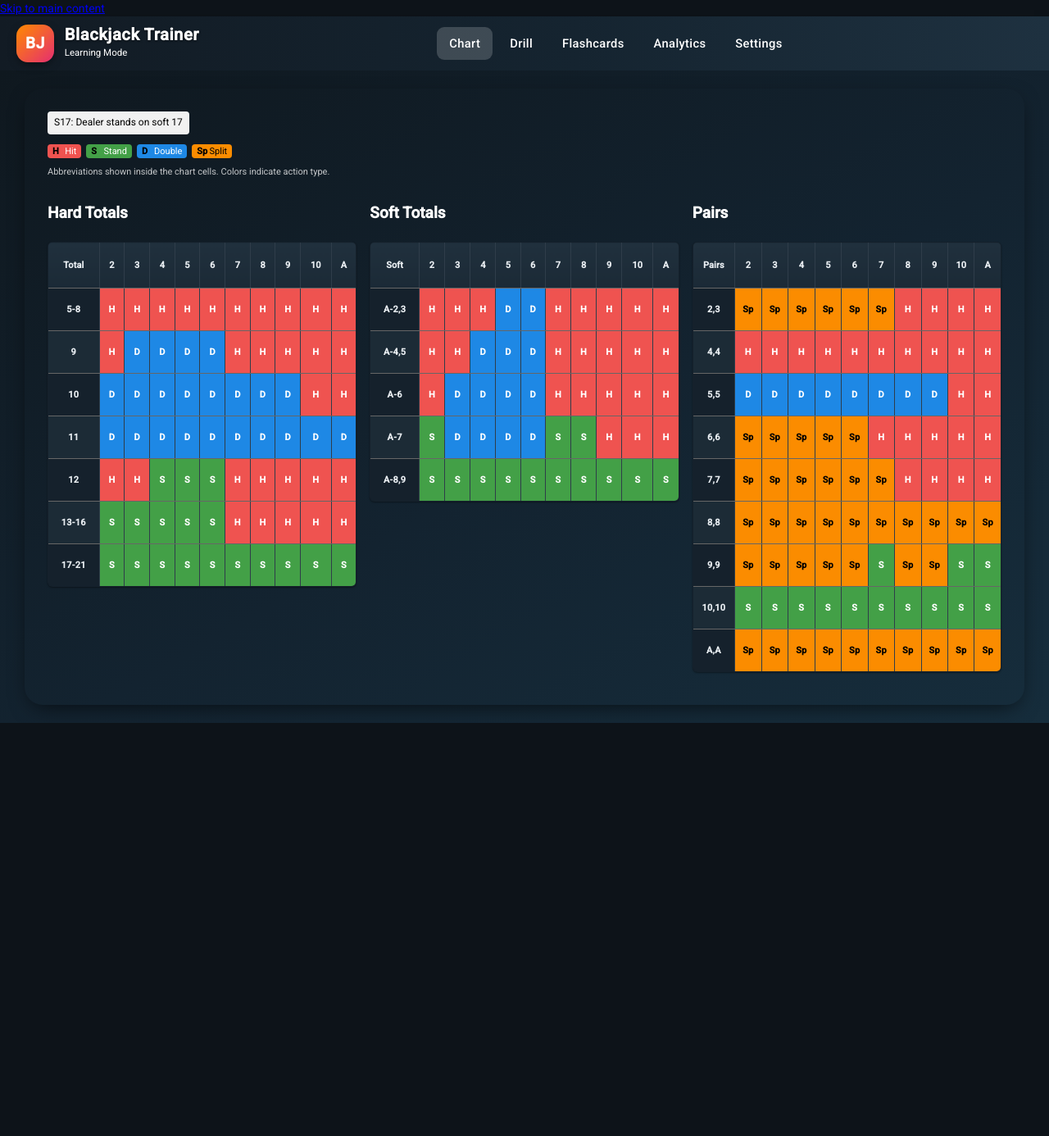
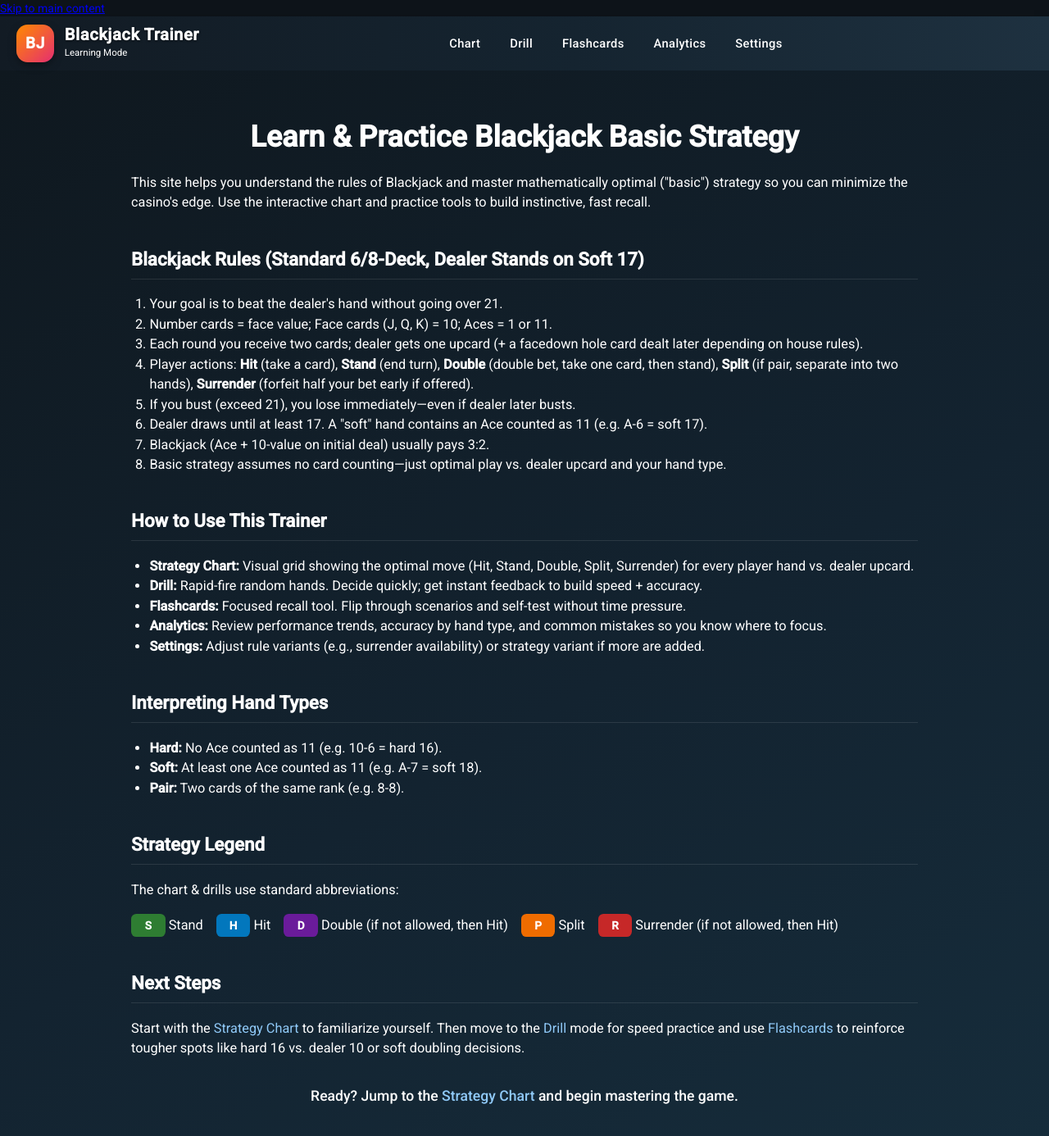
Before and after one commit to craigmcginnis/BlackjackBasicStrategy, an Angular app: page / in a window 1280 px wide. Before the commit this address led to /chart. Shown: the top 1386 px of the page at 82% size. Before the commit the page ends 882 px from the top, so only its background shows below. Built offline with nearby package versions, Linux system fonts and the light colour scheme.

Commit message:
feat: add home component with rules and usage instructions for blackjack strategy

```diff
--- a/src/app/app.routes.ts
+++ b/src/app/app.routes.ts
@@ -1,8 +1,7 @@
 import { Routes } from '@angular/router';
 
 export const routes: Routes = [
-	// Home redirects to strategy chart for now
-	{ path: '', pathMatch: 'full', redirectTo: 'chart' },
+	{ path: '', pathMatch: 'full', loadComponent: () => import('./features/home/home.component').then(m => m.HomeComponent) },
 	{
 		path: 'chart',
 		loadComponent: () =>
--- /dev/null
+++ b/src/app/features/home/home.component.html
@@ -0,0 +1,56 @@
+<section class="home">
+  <h1>Learn & Practice Blackjack Basic Strategy</h1>
+  <p>
+    This site helps you understand the rules of Blackjack and master mathematically optimal ("basic") strategy so you
+    can minimize the casino's edge. Use the interactive chart and practice tools to build instinctive, fast recall.
+  </p>
+
+  <h2>Blackjack Rules (Standard 6/8-Deck, Dealer Stands on Soft 17)</h2>
+  <ol>
+    <li>Your goal is to beat the dealer's hand without going over 21.</li>
+    <li>Number cards = face value; Face cards (J, Q, K) = 10; Aces = 1 or 11.</li>
+    <li>Each round you receive two cards; dealer gets one upcard (+ a facedown hole card dealt later depending on house rules).</li>
+    <li>Player actions: <strong>Hit</strong> (take a card), <strong>Stand</strong> (end turn), <strong>Double</strong> (double bet, take one card, then stand), <strong>Split</strong> (if pair, separate into two hands), <strong>Surrender</strong> (forfeit half your bet early if offered).</li>
+    <li>If you bust (exceed 21), you lose immediately—even if dealer later busts.</li>
+    <li>Dealer draws until at least 17. A "soft" hand contains an Ace counted as 11 (e.g. A-6 = soft 17).</li>
+    <li>Blackjack (Ace + 10-value on initial deal) usually pays 3:2.</li>
+    <li>Basic strategy assumes no card counting—just optimal play vs. dealer upcard and your hand type.</li>
+  </ol>
+
+  <h2>How to Use This Trainer</h2>
+  <ul>
+    <li><strong>Strategy Chart:</strong> Visual grid showing the optimal move (Hit, Stand, Double, Split, Surrender) for every player hand vs. dealer upcard.</li>
+    <li><strong>Drill:</strong> Rapid-fire random hands. Decide quickly; get instant feedback to build speed + accuracy.</li>
+    <li><strong>Flashcards:</strong> Focused recall tool. Flip through scenarios and self-test without time pressure.</li>
+    <li><strong>Analytics:</strong> Review performance trends, accuracy by hand type, and common mistakes so you know where to focus.</li>
+    <li><strong>Settings:</strong> Adjust rule variants (e.g., surrender availability) or strategy variant if more are added.</li>
+  </ul>
+
+  <h2>Interpreting Hand Types</h2>
+  <ul>
+    <li><strong>Hard:</strong> No Ace counted as 11 (e.g. 10-6 = hard 16).</li>
+    <li><strong>Soft:</strong> At least one Ace counted as 11 (e.g. A-7 = soft 18).</li>
+    <li><strong>Pair:</strong> Two cards of the same rank (e.g. 8-8).</li>
+  </ul>
+
+  <h2>Strategy Legend</h2>
+  <p>The chart & drills use standard abbreviations:</p>
+  <ul class="legend">
+    <li><span class="tag stand">S</span> Stand</li>
+    <li><span class="tag hit">H</span> Hit</li>
+    <li><span class="tag double">D</span> Double (if not allowed, then Hit)</li>
+    <li><span class="tag split">P</span> Split</li>
+    <li><span class="tag surrender">R</span> Surrender (if not allowed, then Hit)</li>
+  </ul>
+
+  <h2>Next Steps</h2>
+  <p>
+    Start with the <a routerLink="/chart">Strategy Chart</a> to familiarize yourself. Then move to the
+    <a routerLink="/drill">Drill</a> mode for speed practice and use <a routerLink="/flashcards">Flashcards</a> to
+    reinforce tougher spots like hard 16 vs. dealer 10 or soft doubling decisions.
+  </p>
+
+  <p class="cta">
+    Ready? Jump to the <a routerLink="/chart">Strategy Chart</a> and begin mastering the game.
+  </p>
+</section>
--- /dev/null
+++ b/src/app/features/home/home.component.scss
@@ -0,0 +1,14 @@
+.home {  max-width: 960px;  margin: 2rem auto;  padding: 0 1rem 3rem;  line-height: 1.5;}
+.home h1 {  font-size: 2.25rem;  margin: 0 0 1rem;  text-align: center;}
+.home h2 {  margin-top: 2.5rem;  border-bottom: 1px solid rgba(255,255,255,0.1);  padding-bottom: .4rem;  font-size: 1.4rem;}
+.home ol, .home ul {  padding-left: 1.4rem;}
+.home .legend {  display: flex;  flex-wrap: wrap;  gap: 1rem;  list-style: none;  padding-left: 0;}
+.tag {  display: inline-block;  min-width: 1.6rem;  text-align: center;  padding: .25rem .5rem;  border-radius: .4rem;  font-weight: 600;  font-size: .85rem;  color: #fff;}
+.tag.stand { background:#2e7d32; }
+.tag.hit { background:#0277bd; }
+.tag.double { background:#6a1b9a; }
+.tag.split { background:#ef6c00; }
+.tag.surrender { background:#c62828; }
+.home a {  color: #90caf9;  text-decoration: none;}
+.home a:hover { text-decoration: underline; }
+.home .cta {  margin-top: 2rem;  font-size: 1.1rem;  font-weight: 500;  text-align: center;}
```
Also changed, not shown: src/app/features/home/home.component.ts (added, +11 -0 lines).
